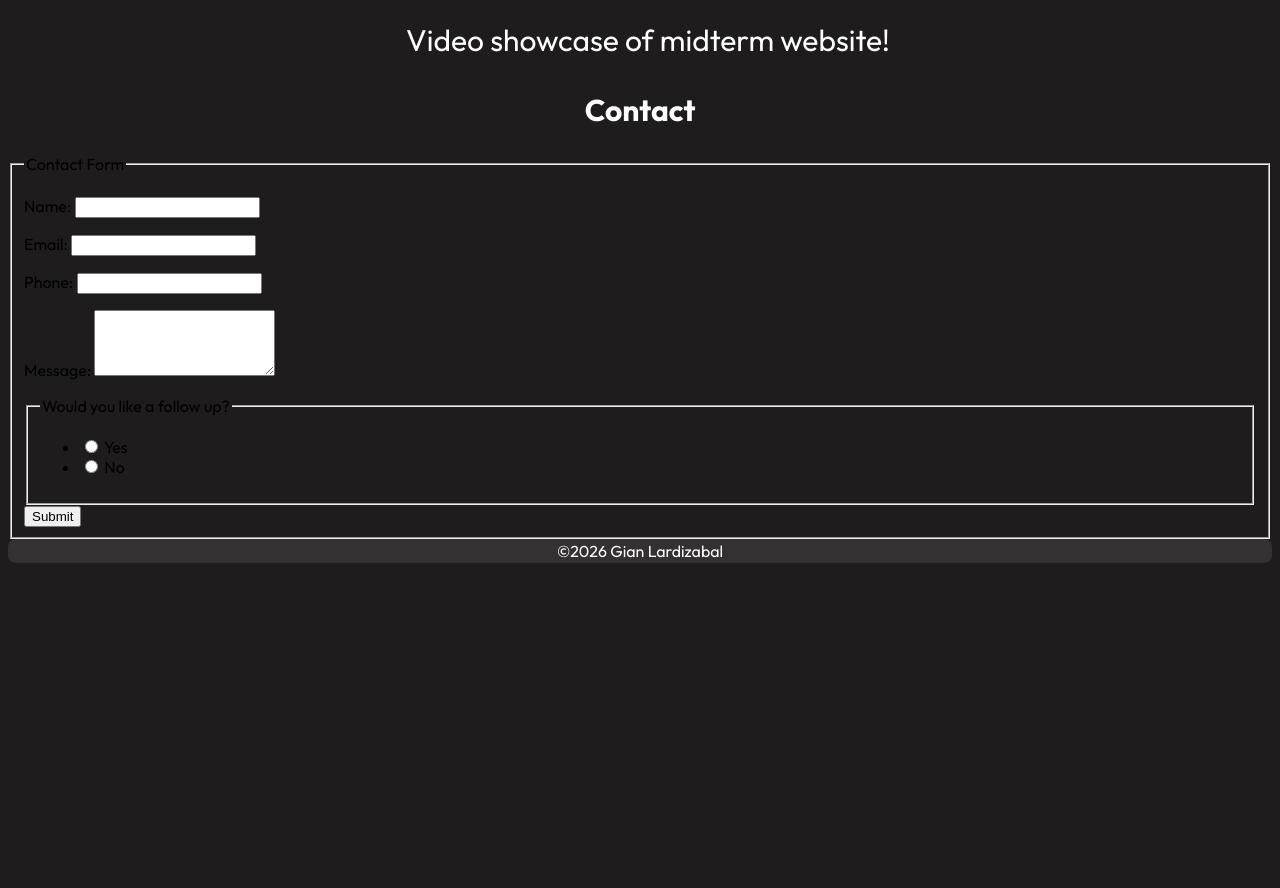
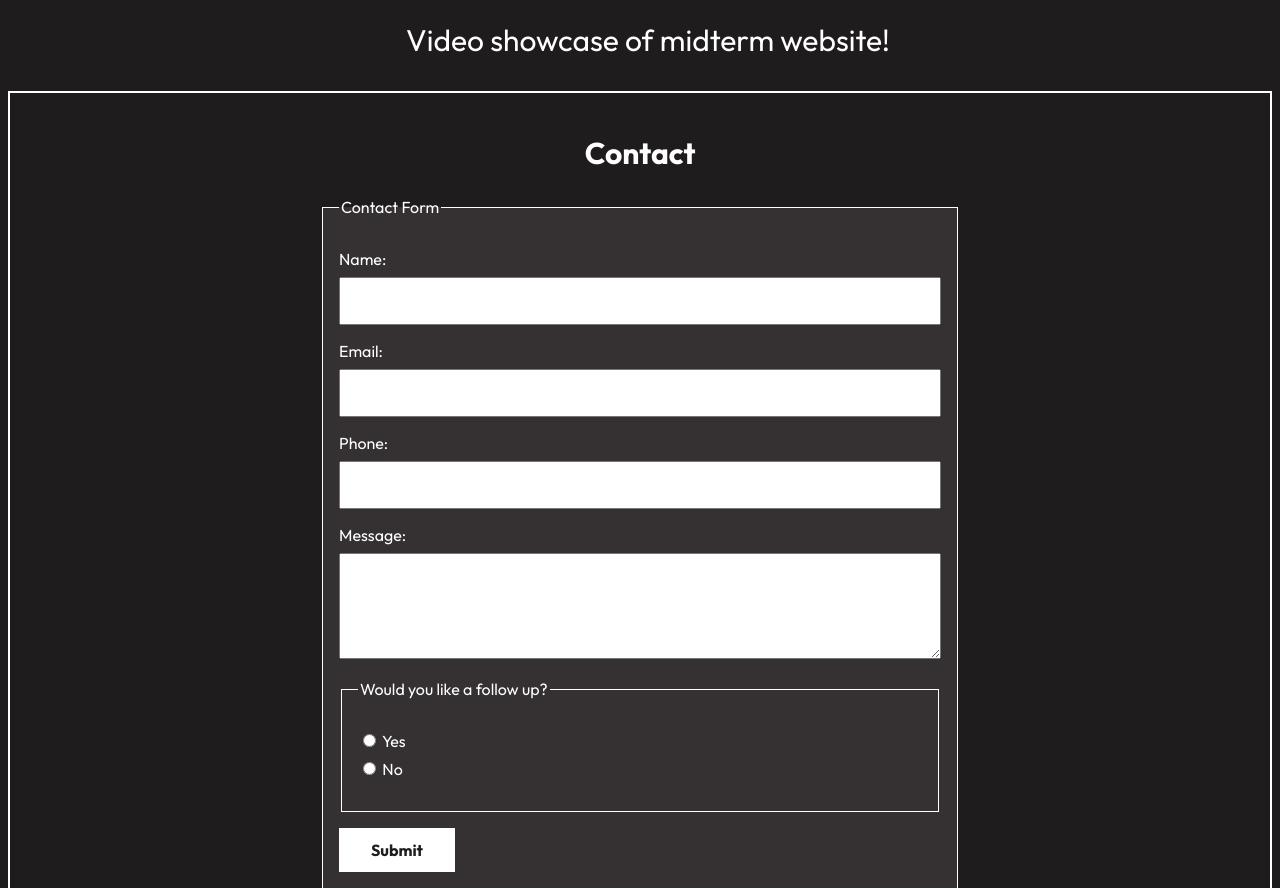
Before and after one commit to rvcc-grid/fa26-about-me-gnaollol, a plain HTML site: page index.html in a window 1280 px wide. Shown: the part 5071-5959 px from the top of the page. Before the commit the page ends 5642 px from the top, so only its background shows below. Drawn offline with Linux system fonts and the light colour scheme.

Commit message:
Completed contact form

```diff
--- a/css/styles.css
+++ b/css/styles.css
@@ -197,3 +197,80 @@ img {
         display:block;
     }
 }
+
+/* Contact Form */
+#contact{
+    border: 2px solid white;
+    color: white;
+    padding: 1rem;
+    margin: 1rem 0;
+
+}
+
+#contact form {
+    max-width: 40rem;
+    margin: 0 auto;
+}
+
+#contact fieldset {
+    background-color: #353032;
+    border: 1px solid white;
+    padding: 1rem;
+    min-width: 0;
+}
+
+#contact label {
+    display: block;
+    margin-bottom: 0.5rem;
+}
+
+#contact input[type="text"],
+#contact input[type="email"],
+#contact input[type="tel"],
+#contact textarea{
+    width: 100%;
+    padding: 0.75rem;
+    box-sizing: border-box;
+    font: inherit;
+}
+
+#contact textarea{
+    resize: vertical;
+}
+
+#contact ul{
+    list-style: none;
+    padding: 0;
+}
+
+#contact li{
+    margin-bottom: 0.5rem;
+}
+
+#contact li label{
+    display: inline;
+}
+
+#contact button {
+    background-color: white;
+    color: #1f1c1d;
+    border: none;
+    padding: 0.75rem 2rem;
+    margin-top: 1rem;
+    font: inherit;
+    font-weight: bold;
+    cursor: pointer;
+}
+
+/* Thank you page */
+#thanks{
+    border: 2px solid white;
+    color: white;
+    text-align: center;
+    padding: 2rem;
+    margin: 1rem;
+}
+
+#thanks a{
+    color: white;
+}
--- a/index.html
+++ b/index.html
@@ -104,7 +104,7 @@
         <form action="https://api.web3forms.com/submit" method="post">
             <input type="hidden" name="access_key" value="67c7987c-c521-48f6-aa23-9a31e0e58323">
             <input type="hidden" name="subject" value="New message from my About Me page">
-            <input type="hidden" name="redirect" value="https://github.com/rvcc-grid/fa26-about-me-gnaollol">
+            <input type="hidden" name="redirect" value="https://rvcc-grid.github.io/fa26-about-me-gnaollol/thanks.html">
             <fieldset>
                 <legend> Contact Form </legend>
                 <p>
```
Also changed, not shown: thanks.html (+2 -3 lines), images/form-email.jpg (added), images/form-ipad.jpg (added), images/form-iphone.jpg (added), images/form-normal.jpg (added).
